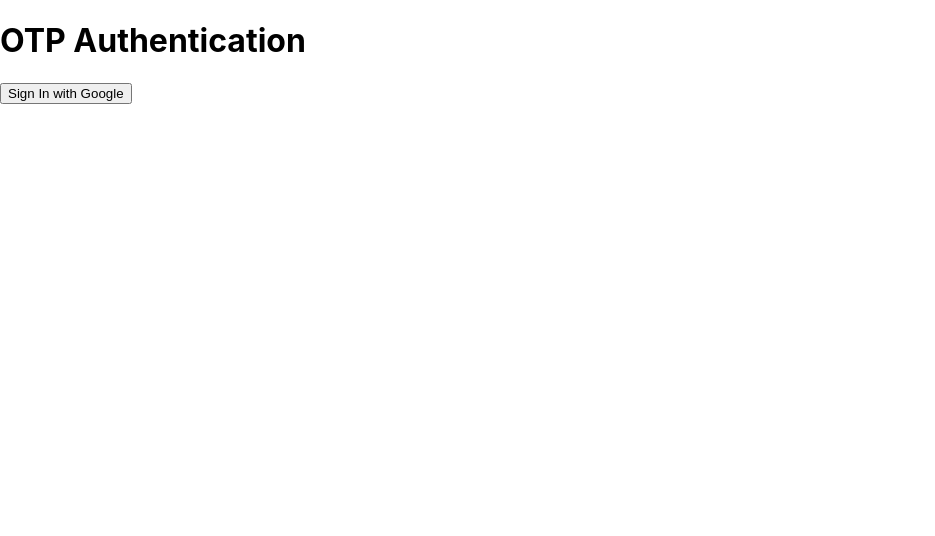
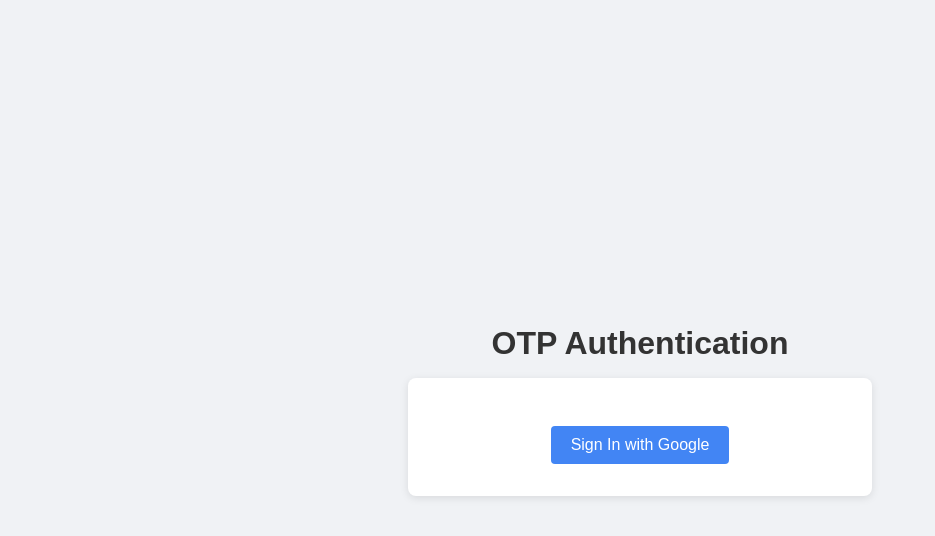
Before and after one commit to kendoriddy/signin-test, a React (Create React App) app: page / in a window 1280 px wide. Shown: the top 536 px of the page, without its empty margins (0-935 px from the left). Built offline with nearby package versions, Linux system fonts and the light colour scheme.

Commit message:
update ui

```diff
--- a/src/App.css
+++ /dev/null
@@ -1,38 +0,0 @@
-.App {
-  text-align: center;
-}
-
-.App-logo {
-  height: 40vmin;
-  pointer-events: none;
-}
-
-@media (prefers-reduced-motion: no-preference) {
-  .App-logo {
-    animation: App-logo-spin infinite 20s linear;
-  }
-}
-
-.App-header {
-  background-color: #282c34;
-  min-height: 100vh;
-  display: flex;
-  flex-direction: column;
-  align-items: center;
-  justify-content: center;
-  font-size: calc(10px + 2vmin);
-  color: white;
-}
-
-.App-link {
-  color: #61dafb;
-}
-
-@keyframes App-logo-spin {
-  from {
-    transform: rotate(0deg);
-  }
-  to {
-    transform: rotate(360deg);
-  }
-}
--- a/src/App.js
+++ b/src/App.js
@@ -1,6 +1,7 @@
 import React, { useState } from "react";
 import SignIn from "./pages/SignIn";
 import OtpDisplay from "./pages/OtpDisplay";
+import styles from "./styles/App.module.css";
 
 const App = () => {
   const [user, setUser] = useState({ email: "", displayName: "" });
@@ -10,8 +11,8 @@
   };
 
   return (
-    <div className="App">
-      <h1>OTP Authentication</h1>
+    <div className={styles.container}>
+      <h1 className={styles.title}>OTP Authentication</h1>
       {!user.email ? (
         <SignIn onSignIn={handleSignIn} />
       ) : (
--- a/src/pages/OtpDisplay.js
+++ b/src/pages/OtpDisplay.js
@@ -1,33 +1,45 @@
 import React, { useState, useEffect } from "react";
-
-const generateOTP = () => {
-  return Math.floor(100000 + Math.random() * 900000).toString();
-};
+import styles from "../styles/App.module.css";
+import { generateOTP } from "../utils/generateOTP";
 
 const OtpDisplay = ({ email, displayName }) => {
   const [otp, setOtp] = useState("");
   const [expiryTime, setExpiryTime] = useState(null);
+  const [countdown, setCountdown] = useState(0);
 
   useEffect(() => {
     if (email) {
       const otp = generateOTP();
       setOtp(otp);
       setExpiryTime(Date.now() + 30000);
+      setCountdown(30);
 
       const timer = setTimeout(() => {
         setOtp("");
         setExpiryTime(null);
+        setCountdown(30);
       }, 30000);
 
-      return () => clearTimeout(timer);
+      const countdownInterval = setInterval(() => {
+        setCountdown((prevCountdown) => prevCountdown - 1);
+      }, 1000);
+
+      return () => {
+        clearTimeout(timer);
+        clearInterval(countdownInterval);
+      };
     }
   }, [email]);
 
   return (
-    <div>
+    <div className={styles.card}>
       {email && <p>Email: {email}</p>}
       {displayName && <p>Name: {displayName}</p>}
-      {otp && <p>OTP: {otp} (expires in 30 seconds)</p>}
+      {otp && (
+        <p>
+          OTP: {otp} (expires in {countdown} seconds)
+        </p>
+      )}{" "}
       {!otp && email && <p>OTP has expired</p>}
     </div>
   );
--- a/src/pages/SignIn.js
+++ b/src/pages/SignIn.js
@@ -1,5 +1,6 @@
 import React from "react";
 import { auth, provider, signInWithPopup } from "../utils/firebase";
+import styles from "../styles/App.module.css";
 
 const SignIn = ({ onSignIn }) => {
   const handleSignIn = async () => {
@@ -14,8 +15,10 @@
   };
 
   return (
-    <div>
-      <button onClick={handleSignIn}>Sign In with Google</button>
+    <div className={styles.card}>
+      <button className={styles.button} onClick={handleSignIn}>
+        Sign In with Google
+      </button>
     </div>
   );
 };
--- /dev/null
+++ b/src/styles/App.module.css
@@ -0,0 +1,50 @@
+.container {
+  display: flex;
+  flex-direction: column;
+  align-items: center;
+  justify-content: center;
+  min-height: 100vh;
+  background: #f0f2f5;
+  font-family: Arial, sans-serif;
+}
+
+.title {
+  font-size: 2rem;
+  color: #333;
+  margin-bottom: 1rem;
+}
+
+.card {
+  background: white;
+  padding: 2rem;
+  border-radius: 8px;
+  box-shadow: 0 2px 8px rgba(0, 0, 0, 0.1);
+  text-align: center;
+  max-width: 400px;
+  width: 100%;
+}
+
+.button {
+  background-color: #4285f4;
+  color: white;
+  padding: 10px 20px;
+  border: none;
+  border-radius: 4px;
+  cursor: pointer;
+  font-size: 1rem;
+  margin-top: 1rem;
+}
+
+.button:hover {
+  background-color: #357ae8;
+}
+
+.otp {
+  font-size: 1.5rem;
+  color: #333;
+  margin: 1rem 0;
+}
+
+.expired {
+  color: red;
+}
--- /dev/null
+++ b/src/utils/generateOTP.js
@@ -0,0 +1,3 @@
+export const generateOTP = () => {
+  return Math.floor(100000 + Math.random() * 900000).toString();
+};
```
